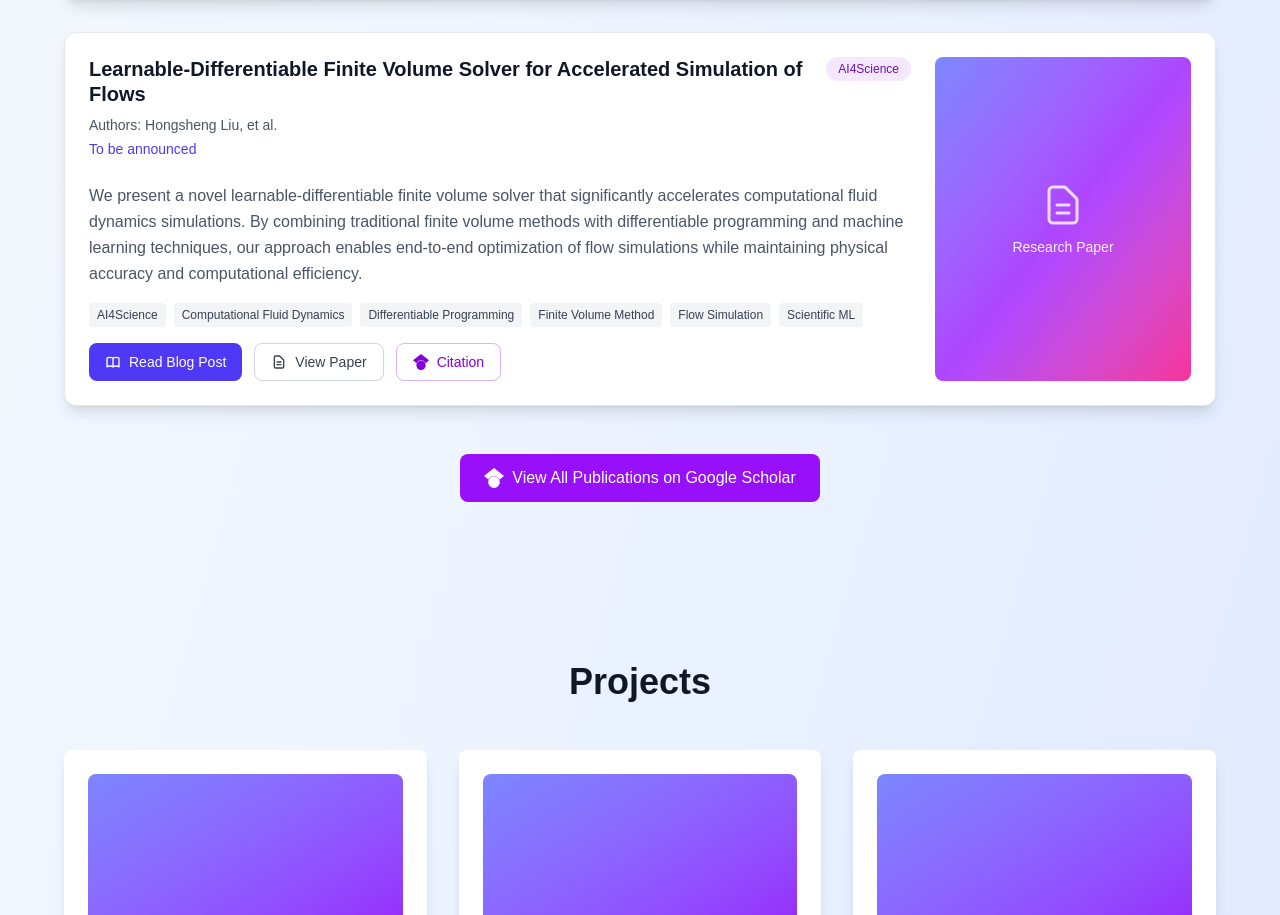
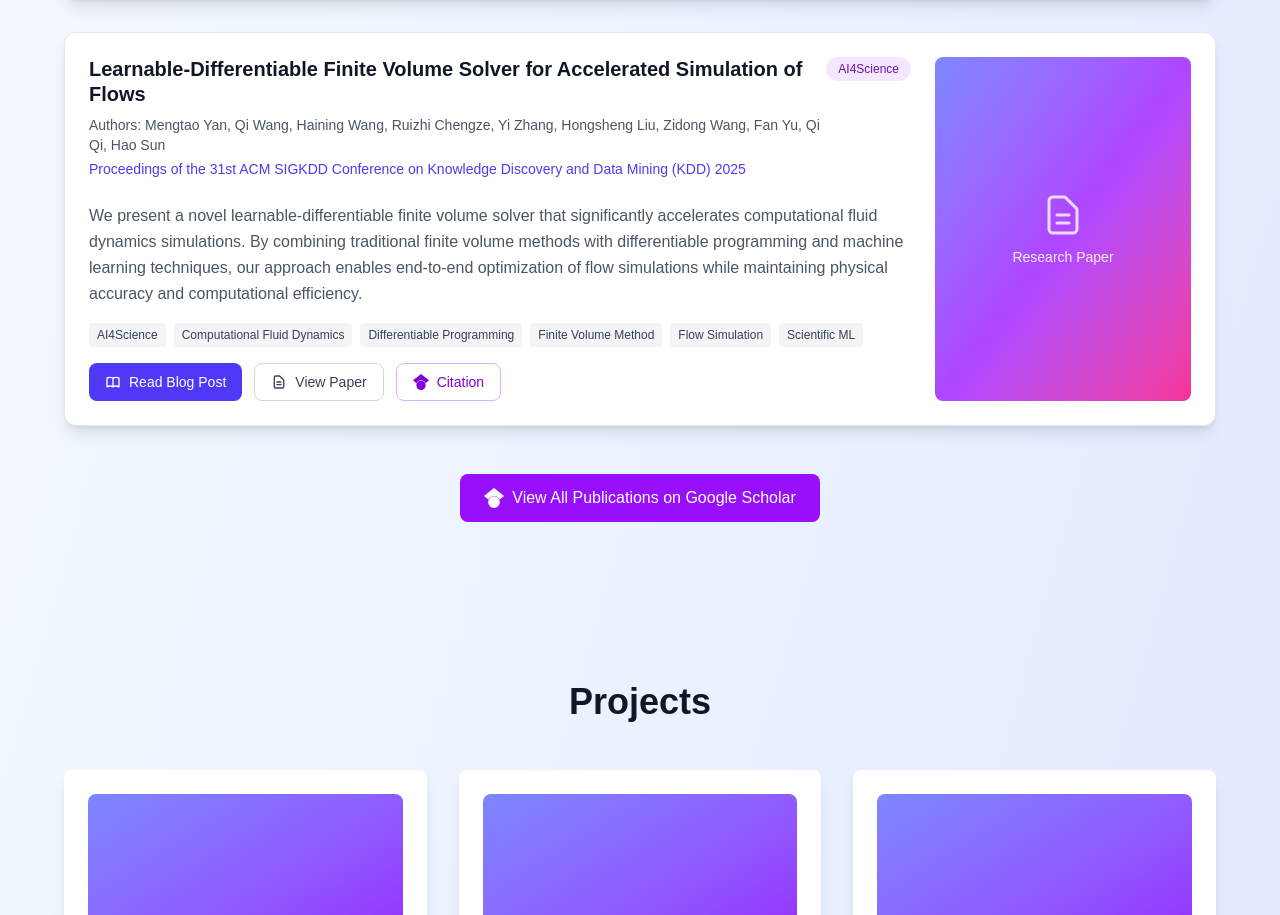
Before and after one commit to hsliuustc0106/hsliu-website, a Next.js app: page /hsliu-website/ in a window 1280 px wide. Shown: the part 2809-3724 px from the top of the page. Built offline with nearby package versions, Linux system fonts and the light colour scheme.

Commit message:
Update Learnable-Differentiable Finite Volume Solver publication with complete author list and KDD 2025 venue

```diff
--- a/src/app/page.tsx
+++ b/src/app/page.tsx
@@ -292,8 +292,8 @@ export default function Home() {
               },
               {
                 title: "Learnable-Differentiable Finite Volume Solver for Accelerated Simulation of Flows",
-                authors: "Hongsheng Liu, et al.",
-                venue: "To be announced",
+                authors: "Mengtao Yan, Qi Wang, Haining Wang, Ruizhi Chengze, Yi Zhang, Hongsheng Liu, Zidong Wang, Fan Yu, Qi Qi, Hao Sun",
+                venue: "Proceedings of the 31st ACM SIGKDD Conference on Knowledge Discovery and Data Mining (KDD) 2025",
                 type: "AI4Science",
                 description: "We present a novel learnable-differentiable finite volume solver that significantly accelerates computational fluid dynamics simulations. By combining traditional finite volume methods with differentiable programming and machine learning techniques, our approach enables end-to-end optimization of flow simulations while maintaining physical accuracy and computational efficiency.",
                 blogUrl: "#", // Will be updated when blog post is ready
```
